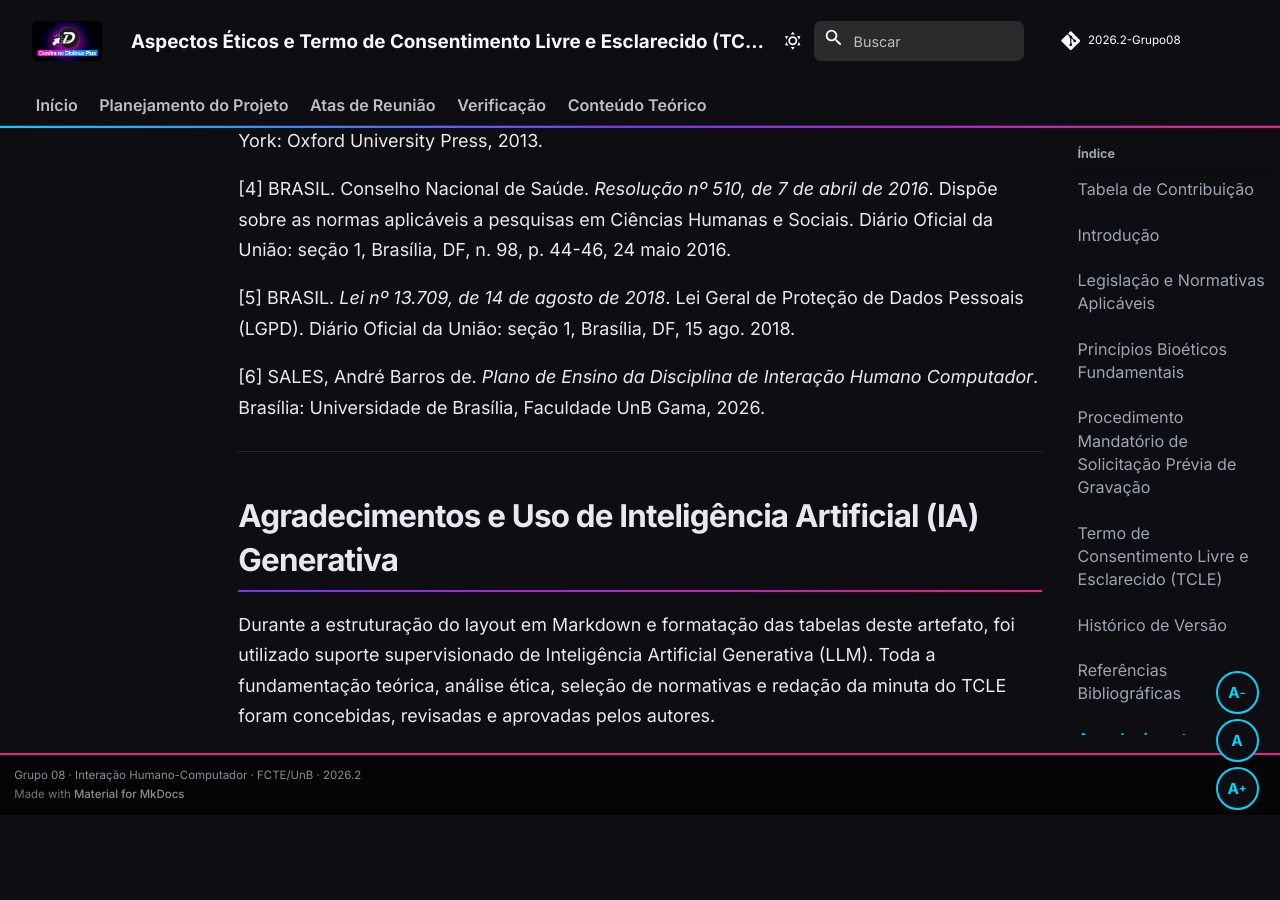
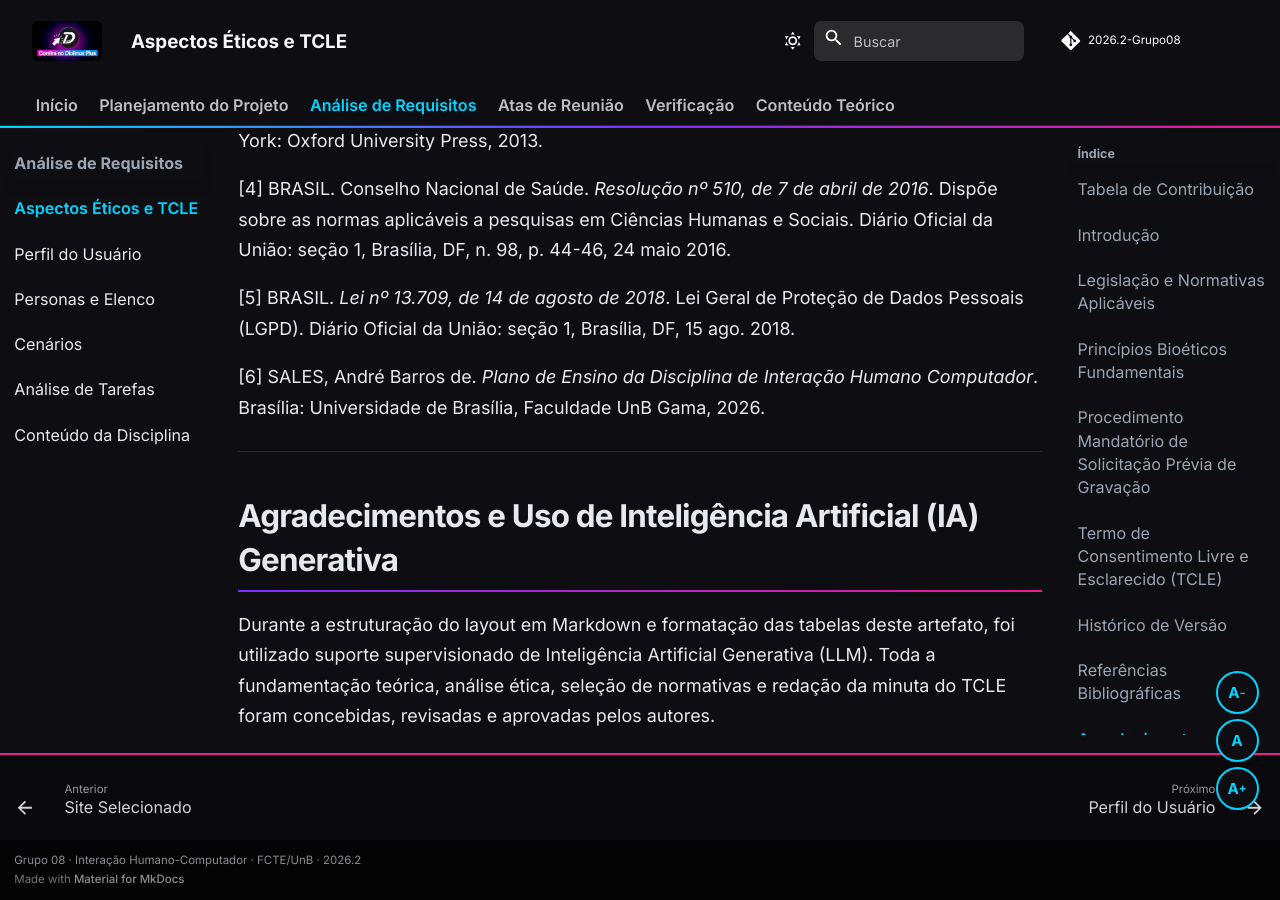
Before and after one commit to Interacao-Humano-Computador/2026.2-Grupo08, an MkDocs documentation site: the page built from docs/analise-requisitos/aspectos-eticos.md, in a window 1280 px wide and 900 px high, scrolled down 6964 px. Built offline with MkDocs 1.6.1 and Material for MkDocs 9.7.7, drawn with Linux system fonts in a browser that asks for light colours; comment, search, counter and statistics services are not loaded; before the commit the page ends 7779 px from its top, so only the background shows below that.

Commit message:
config(mkdocs): integra secao analise de requisitos e suporte a mermaid

```diff
--- a/mkdocs.yml
+++ b/mkdocs.yml
@@ -57,6 +57,13 @@ markdown_extensions:
   - tables
   - attr_list
   - md_in_html
+  - admonition
+  - pymdownx.details
+  - pymdownx.superfences:
+      custom_fences:
+        - name: mermaid
+          class: mermaid
+          format: !!python/name:pymdownx.superfences.fence_code_format
   - pymdownx.emoji:
       emoji_index: !!python/name:material.extensions.emoji.twemoji
       emoji_generator: !!python/name:material.extensions.emoji.to_svg
@@ -73,6 +80,13 @@ nav:
     - Heat Map: planejamento/heatmap.md
     - Lista de Sites Avaliados: planejamento/sites-avaliados.md
     - Site Selecionado: planejamento/site-selecionado.md
+  - Análise de Requisitos:
+    - Aspectos Éticos e TCLE: analise-requisitos/aspectos-eticos.md
+    - Perfil do Usuário: analise-requisitos/perfil-usuario.md
+    - Personas e Elenco: analise-requisitos/personas.md
+    - Cenários: analise-requisitos/cenarios.md
+    - Análise de Tarefas: analise-requisitos/analise-tarefas.md
+    - Conteúdo da Disciplina: analise-requisitos/conteudo-disciplina.md
   - Atas de Reunião:
     - Índice de Atas: atas/index.md
     - Reunião 04/09/2026: atas/ata1.md
```
